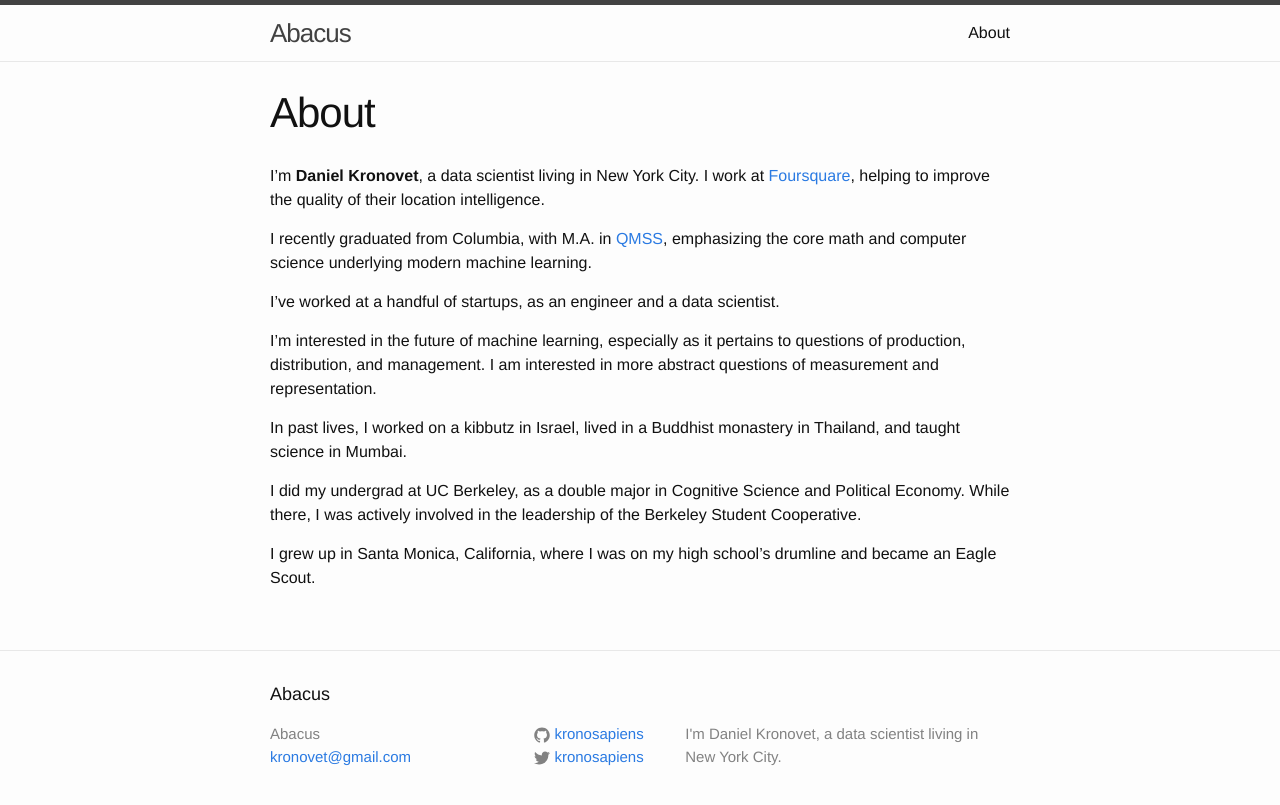
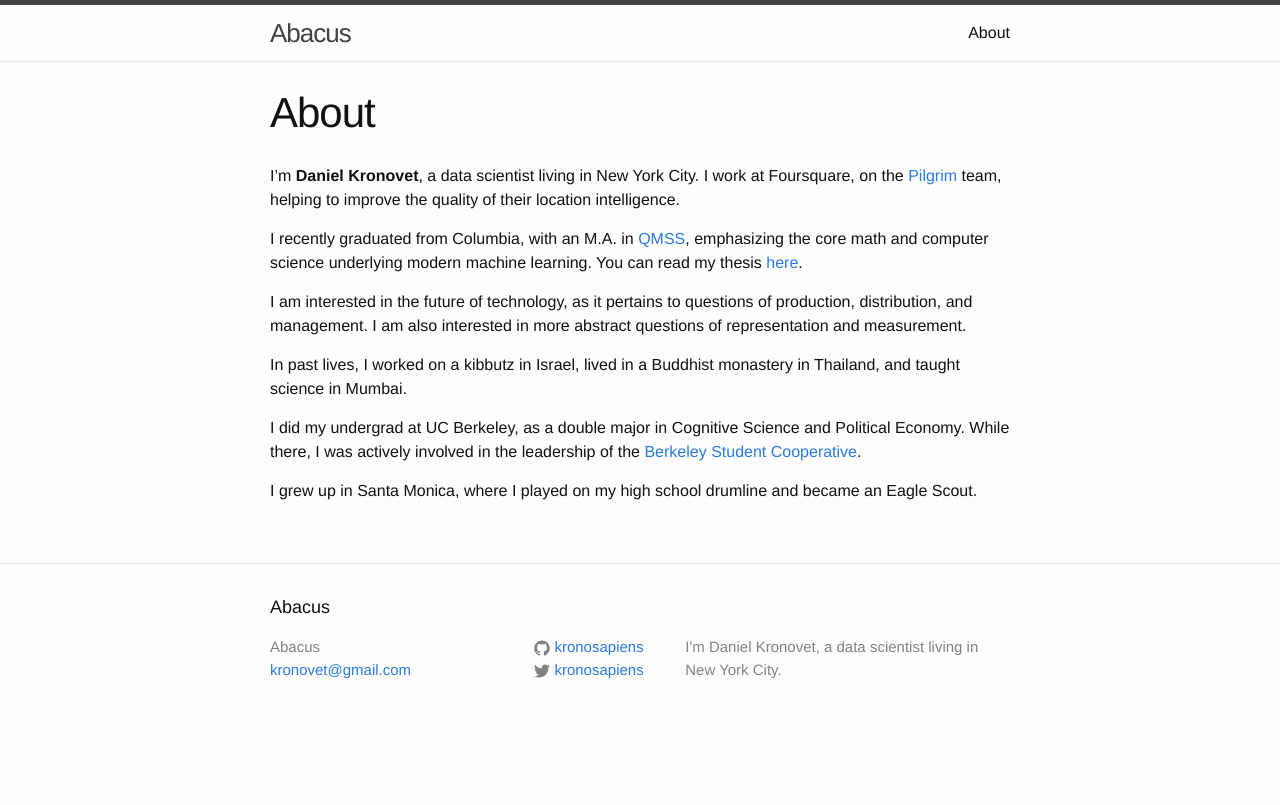
Before and after one commit to kronosapiens/kronosapiens.github.io, a Jekyll site: the page built from about.md, in a window 1280 px wide. Shown: the top 805 px of the page. Built offline with Jekyll 4.4.1, drawn with Linux system fonts in a browser that asks for light colours.

Commit message:
Update date of objective functions and tighten about

```diff
--- a/about.md
+++ b/about.md
@@ -4,16 +4,14 @@ title: About
 permalink: /about/
 ---
 
-I'm **Daniel Kronovet**, a data scientist living in New York City. I work at [Foursquare](https://foursquare.com/), helping to improve the quality of their location intelligence.
+I'm **Daniel Kronovet**, a data scientist living in New York City. I work at Foursquare, on the [Pilgrim](https://enterprise.foursquare.com/developers/pilgrim) team, helping to improve the quality of their location intelligence.
 
-I recently graduated from Columbia, with M.A. in [QMSS](http://www.qmss.columbia.edu/), emphasizing the core math and computer science underlying modern machine learning.
+I recently graduated from Columbia, with an M.A. in [QMSS](http://www.qmss.columbia.edu/), emphasizing the core math and computer science underlying modern machine learning. You can read my thesis [here](http://nbviewer.jupyter.org/github/kronosapiens/thesis/blob/master/tex/thesis.pdf).
 
-I've worked at a handful of startups, as an engineer and a data scientist.
-
-I'm interested in the future of machine learning, especially as it pertains to questions of production, distribution, and management. I am interested in more abstract questions of measurement and representation.
+I am interested in the future of technology, as it pertains to questions of production, distribution, and management. I am also interested in more abstract questions of representation and measurement.
 
 In past lives, I worked on a kibbutz in Israel, lived in a Buddhist monastery in Thailand, and taught science in Mumbai.
 
-I did my undergrad at UC Berkeley, as a double major in Cognitive Science and Political Economy. While there, I was actively involved in the leadership of the Berkeley Student Cooperative.
+I did my undergrad at UC Berkeley, as a double major in Cognitive Science and Political Economy. While there, I was actively involved in the leadership of the [Berkeley Student Cooperative](https://www.bsc.coop/).
 
-I grew up in Santa Monica, California, where I was on my high school's drumline and became an Eagle Scout.
+I grew up in Santa Monica, where I played on my high school drumline and became an Eagle Scout.
```
Also changed, not shown: _posts/2017-03-28-objective-functions-in-machine-learning.md (renamed from _posts/2017-03-19-objective-functions-in-machine-learning.md).
